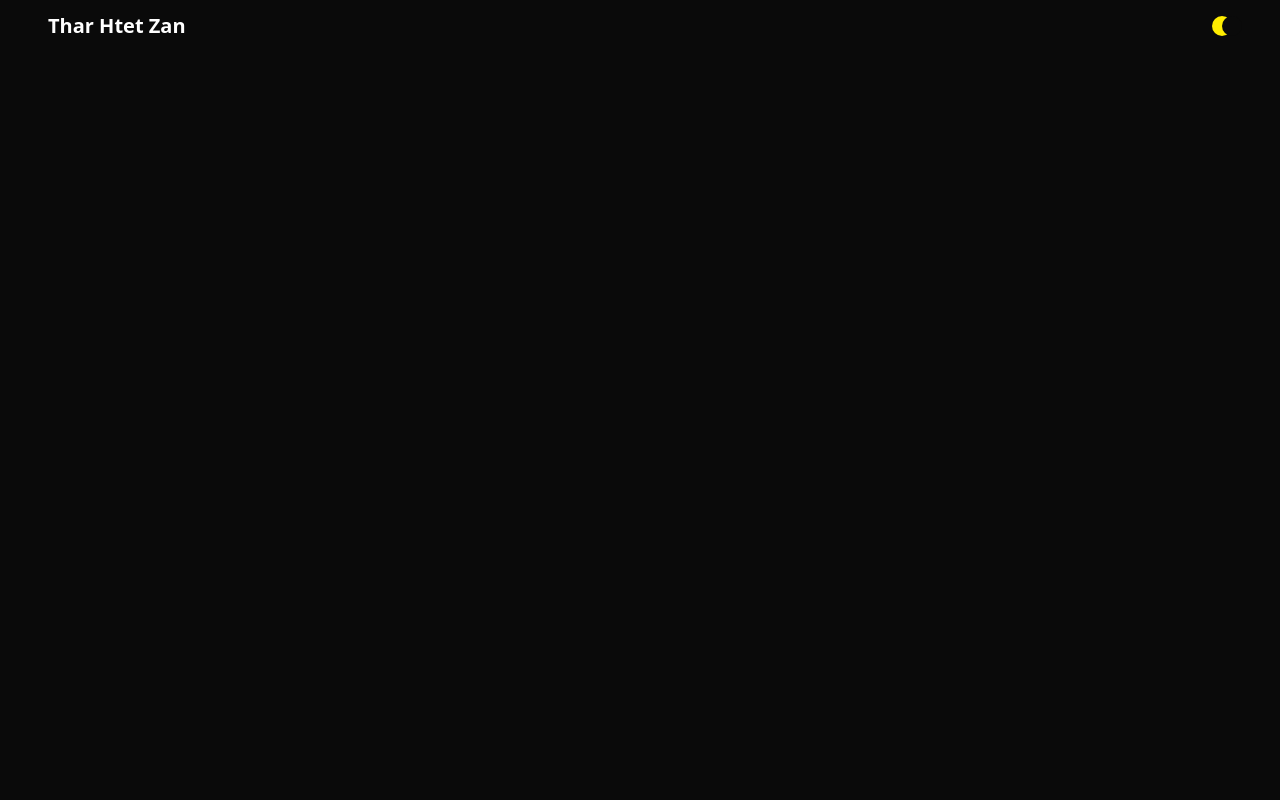
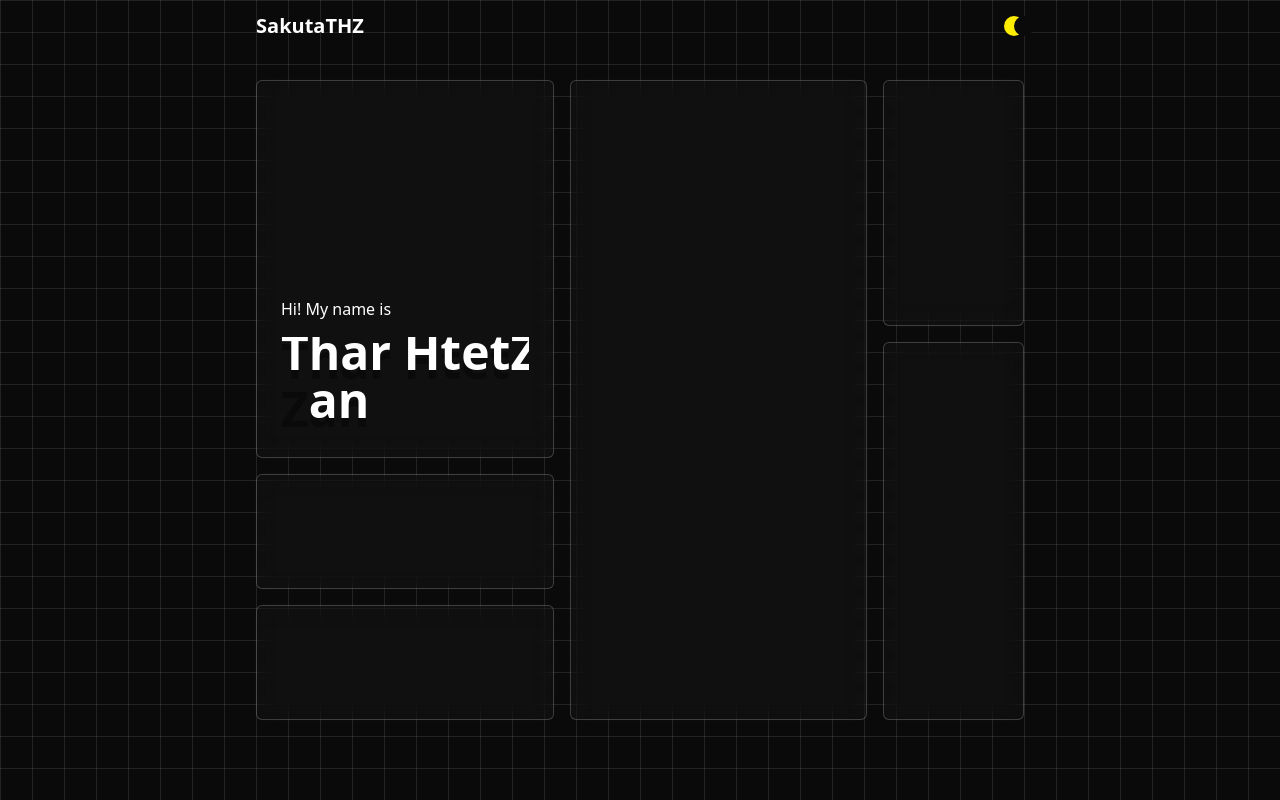
Before and after one commit to SakutaTHZ/Portfolio-V3, a React (Vite) app: page / in a window 1280 px wide. Built offline with nearby package versions, Linux system fonts and the light colour scheme.

Commit message:
Added RollText,bg and home section

```diff
--- a/index.html
+++ b/index.html
@@ -3,6 +3,8 @@
   <head>
     <meta charset="UTF-8" />
     <meta name="viewport" content="width=device-width, initial-scale=1.0" />
+    <link rel="stylesheet"
+      href="https://fonts.googleapis.com/css2?family=Material+Symbols+Outlined:opsz,wght,FILL,GRAD@20..48,100..700,0..1,-50..200" />
     <title>Thar Htet Zan</title>
   </head>
   <body>
--- a/src/App.jsx
+++ b/src/App.jsx
@@ -1,12 +1,12 @@
-
-import './App.css';
-import Nav from './components/Nav';
+import "./App.css";
+import Nav from "./components/Nav";
+import HomeSection from "./layout/HomeSection";
 
 function App() {
-
   return (
     <>
-      <Nav/>
+      <Nav />
+      <HomeSection/>
     </>
   );
 }
--- a/src/components/Nav.jsx
+++ b/src/components/Nav.jsx
@@ -1,11 +1,12 @@
 import { useState } from "react";
 import ThemeToggleButton from "./ThemeToggleButton";
+import RollText from "./RollText";
 
 const Nav = ({ customClass }) => {
 
   return (
-    <nav className={`flex w-screen justify-between items-center px-12 py-3 ${customClass}`}>
-      <p className="text-xl font-semibold">Thar Htet Zan</p>
+    <nav className={`fixed flex w-screen justify-between items-center px-12 md:px-64 py-3 ${customClass}`}>
+      <RollText customClass={`text-xl font-semibold`} text={'SakutaTHZ'}/>
       <ThemeToggleButton/>
     </nav>
   );
--- /dev/null
+++ b/src/components/RollText.jsx
@@ -0,0 +1,20 @@
+const RollText = ({ customClass, text }) => {
+    let letters = text.split("");
+
+    return (
+      <div className={`textContainer ${customClass}`}>
+        {letters.map((letter, index) => (
+          <span
+            key={index}
+            className="letter"
+            data-letter={letter}
+            style={{ transitionDelay: `${index * 0.05}s` }} // Set transition delay inline
+          >
+            {letter}
+          </span>
+        ))}
+      </div>
+    );
+  };
+
+  export default RollText;
--- a/src/components/ThemeToggleButton.jsx
+++ b/src/components/ThemeToggleButton.jsx
@@ -26,7 +26,7 @@ const ThemeToggleButton = () => {
           ray.classList.add("ray");
 
           const angle = i * (360 / 8);
-          ray.style.transform = `scaleY(1) rotate(${angle}deg) translateY(-150%)`;
+          ray.style.transform = `rotate(${angle}deg) translateY(-150%)`;
 
           lightBulb.append(ray);
 
@@ -43,7 +43,7 @@ const ThemeToggleButton = () => {
           setTimeout(() => {
             if (ray) ray.remove();
           }, 200);
-        }, i * 100);
+        }, i * 10);
       });
     }
   }
--- a/src/index.css
+++ b/src/index.css
@@ -9,6 +9,7 @@
   --primary-color: #ffed00;
   --secondary-color: #0f6292;
   --alert-color: #cf0a0a;
+  --text-color: white;
 }
 
 /* Light Mode */
@@ -18,6 +19,7 @@
   --primary-color: #ffed00;
   --secondary-color: #0f6292;
   --alert-color: #cf0a0a;
+  --text-color: black;
 }
 
 /* Dark Mode */
@@ -27,12 +29,20 @@
   --primary-color: #ffed00;
   --secondary-color: #0f6292;
   --alert-color: #cf0a0a;
+  --text-color: white;
 }
 
 /* Applying Colors */
 body {
   background-color: var(--bg-color);
   color: var(--box-color);
+  background-image: linear-gradient(
+      to right,
+      hsl(from var(--text-color) h s l / .1) 1px,
+      transparent 1px
+    ),
+    linear-gradient(to bottom, hsl(from var(--text-color) h s l / .1) 1px, transparent 1px);
+  background-size: 4vh 4vh;
 }
 
 .box {
@@ -45,46 +55,101 @@ body {
 }
 
 .lightBulb {
-    position:relative;
+  position: relative;
   width: 10px;
   height: 10px;
-  border-radius:50%;
-  background: var(--primary-color);
-  transition: .5s linear;
+  border-radius: 50%;
+  background: var(--text-color);
+  transition: 0.5s linear;
   .ray {
     position: absolute;
     width: 2px;
     height: 5px;
-    background: var(--primary-color);
-    top:-0px;
-    border-radius:10px;
-    transform:scaleY(0);
+    background: var(--text-color);
+    top: -0px;
     transform-origin: bottom center;
     opacity: 0;
     transition: opacity 0.5s, transform 5s;
   }
 }
-.lightBulb::before{
-    content:'';
-    position:absolute;
+.lightBulb::before {
+  content: "";
+  position: absolute;
   width: 10px;
   height: 10px;
-    background:var(--bg-color);
-    border-radius:50%;
-    left:100%;
-    opacity:0;
-    transition: .5s linear,0s background;
+  background: var(--bg-color);
+  border-radius: 50%;
+  left: 100%;
+  opacity: 0;
+  transition: 0.5s linear, 0s background;
 }
-.lightBulb.dark{
+.lightBulb.dark {
   width: 20px;
   height: 20px;
+  background: var(--primary-color);
+  .ray {
+    background: var(--primary-color);
   }
-.lightBulb.dark::before{
-    content:'';
-    position:absolute;
+}
+.lightBulb.dark::before {
+  content: "";
+  position: absolute;
   width: 20px;
   height: 20px;
-    border-radius:50%;
-    left:50%;
+  border-radius: 50%;
+  left: 50%;
+  opacity: 1;
+}
+
+.textContainer {
+  cursor: pointer;
+  overflow: hidden;
+  .letter {
+    color: var(--bg-color);
+    position: relative;
+    transition: background 0.3s, transform 0.1s;
+  }
+
+  .letter::before {
+    content: attr(data-letter);
+    position: absolute;
+    top: 80%;
+    left: 0;
+    color: var(--text-color);
+    opacity:0;
+    transition: 0.3s;
+    transition-delay: inherit;
+  }
+  .letter::after {
+    content: attr(data-letter);
+    position: absolute;
+    top: 0;
+    left: 0;
+    color: var(--text-color);
+    transition: 0.3s;
+    transition-delay: inherit;
     opacity:1;
   }
+}
+
+.textContainer:hover .letter {
+  transform: translateX(10px);
+}
+
+.textContainer:hover .letter::before {
+  top: 0%;
+  opacity:1;
+}
+.textContainer:hover .letter::after {
+  top: -80%;
+  opacity:0;
+}
+
+.glassBox{
+  border:1px solid hsl(from var(--text-color) h s l / .2);
+  background:hsl(from var(--text-color) h s l / .02);
+  border-radius: 0.375rem;
+  padding: 1.5rem;
+  backdrop-filter:blur(10px);
+  box-shadow:0 0 10px hsl(from var(--text-color) h s l / .02),0 0 20px hsl(from var(--text-color) h s l / .02);
+}
--- /dev/null
+++ b/src/layout/HomeSection.jsx
@@ -0,0 +1,25 @@
+import RollText from "../components/RollText";
+
+const HomeSection = () => {
+  return (
+    <div className="h-screen w-screen px-64 py-20">
+      <div className="grid h-full grid-cols-5 grid-rows-5 gap-4">
+        <div className="glassBox flex items-end col-span-2 row-span-3">
+            <div className="flex flex-col gap-4">
+            <p className="text-base">Hi! My name is</p>
+            <RollText customClass={`text-5xl font-bold`} text={'Thar Htet Zan'}/>
+            </div>
+        </div>
+        <div className="glassBox col-span-2 col-start-1 row-start-4"></div>
+        <div className="glassBox col-span-2 col-start-1 row-start-5"></div>
+        <div className="glassBox col-span-2 row-span-5 col-start-3 row-start-1">
+
+        </div>
+        <div className="glassBox row-span-2 col-start-5 row-start-1"></div>
+        <div className="glassBox row-span-3 col-start-5 row-start-3"></div>
+      </div>
+    </div>
+  );
+};
+
+export default HomeSection;
```
Lines whose indentation alone changed are shown as unchanged.
